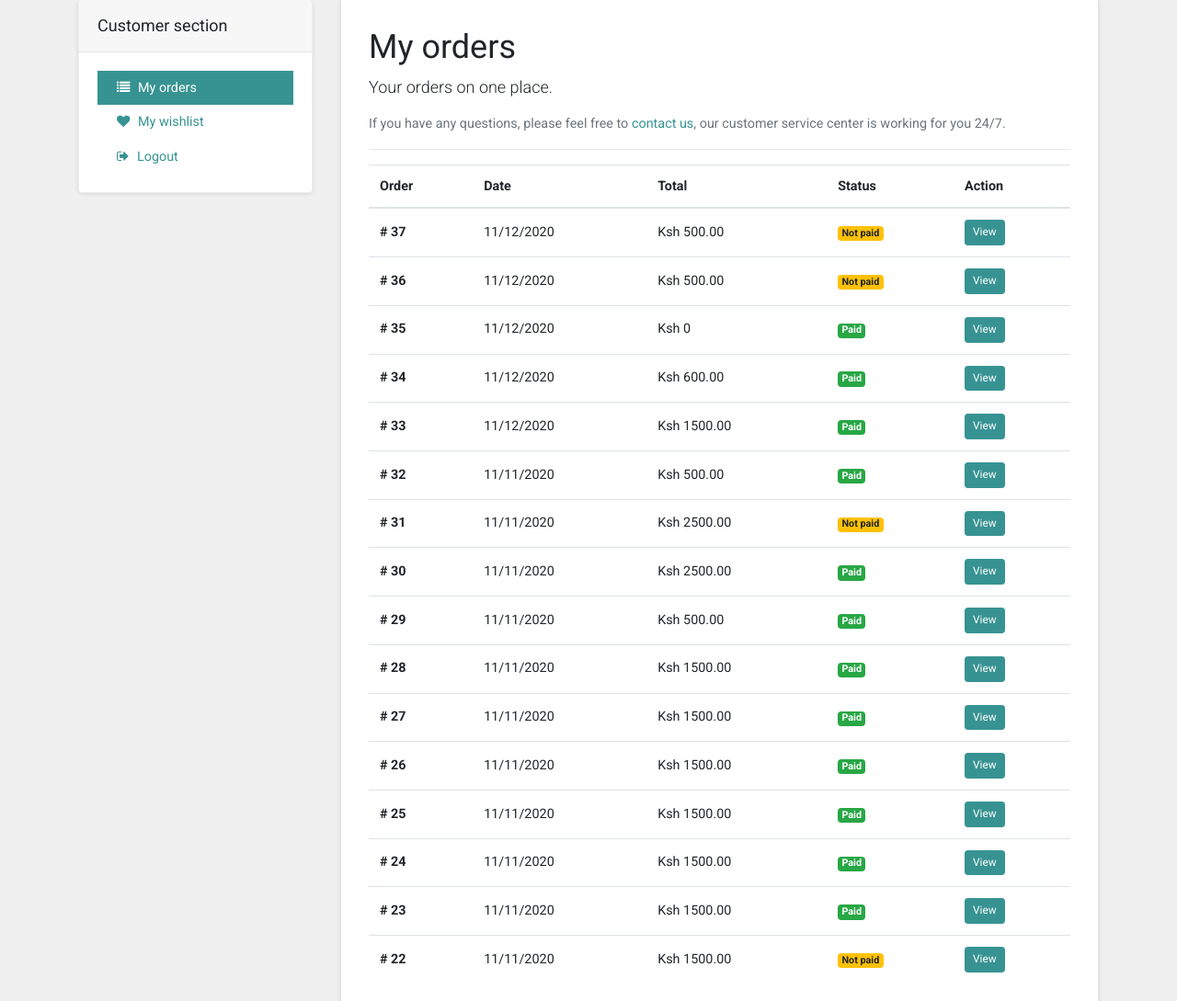
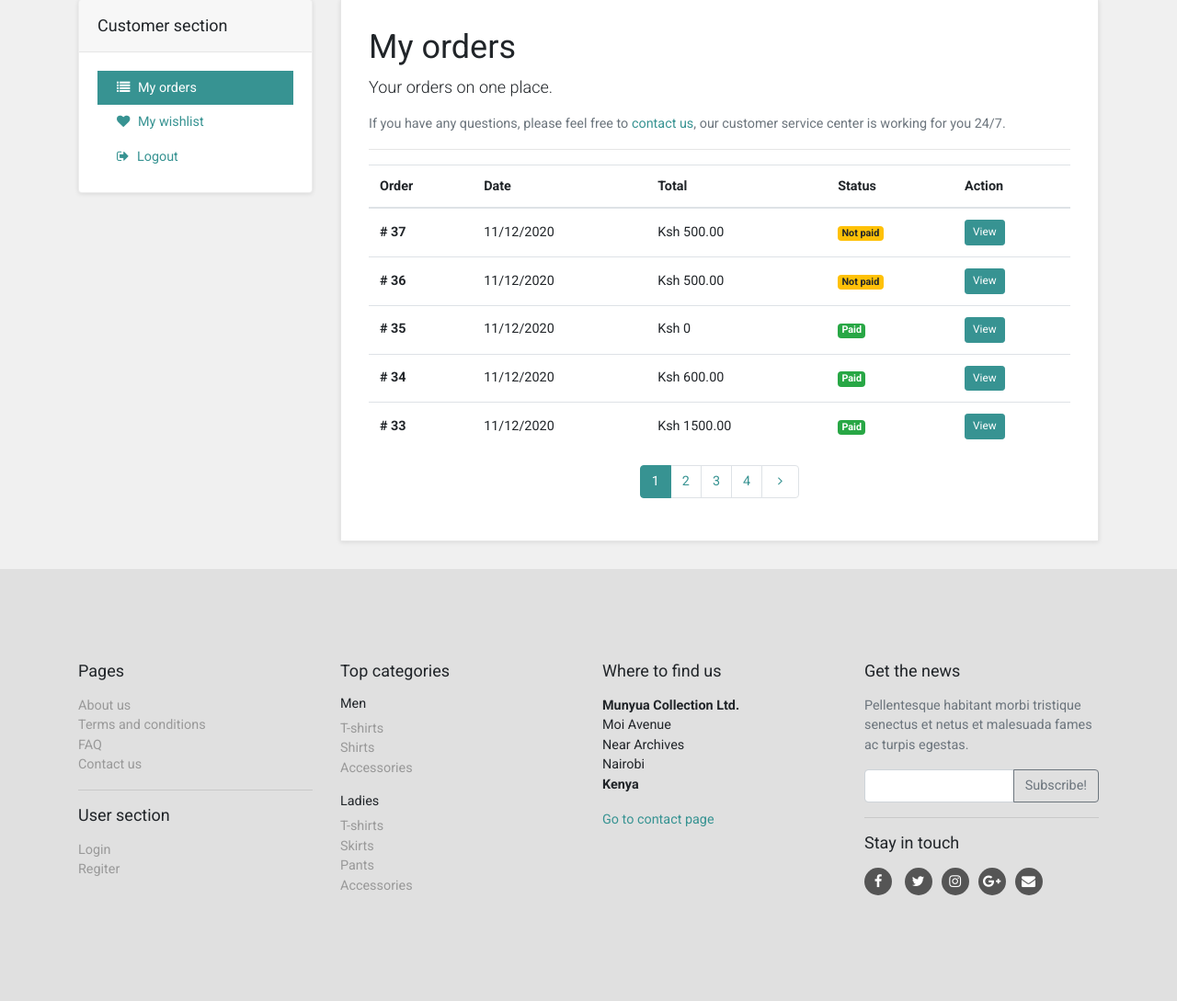
Before and after one commit to munyuaDeveloper/ClothStore, a Django app: page /account/my-account/ in a window 1280 px wide. Shown: the part 233-1322 px from the top of the page at 92% size. Run offline with Django 3.2, Linux system fonts and the light colour scheme; the first user in the database is signed in; data comes from the database, SQL or seed files in the repository; some libraries are stand-ins or nearby versions.

Commit message:
pagination on customer orders

```diff
--- a/account/views.py
+++ b/account/views.py
@@ -1,5 +1,4 @@
-from django.contrib.auth import login
-from django.contrib.auth.views import LoginView
+
 from django.core.paginator import Paginator, PageNotAnInteger, EmptyPage
 from django.shortcuts import render, get_object_or_404
 from django.urls import reverse_lazy
@@ -17,9 +16,19 @@ class SignUpView(CreateView):
 
 def MyAccount(request):
     customer_orders = Order.objects.filter(user=request.user)
+    paginator = Paginator(customer_orders, 5)
+    page_request_var = 'page'
+    page = request.GET.get(page_request_var)
 
+    try:
+        paginated_queryset = paginator.page(page)
+    except PageNotAnInteger:
+        paginated_queryset = paginator.page(1)
+    except EmptyPage:
+        paginated_queryset = paginator.page(paginator.num_pages)
     context = {
-        'customer_orders': customer_orders
+        'customer_orders': paginated_queryset,
+        'page_request_var': page_request_var,
     }
     return render(request,
                   'customer-orders.html', context
--- a/templates/customer-orders.html
+++ b/templates/customer-orders.html
@@ -99,6 +99,31 @@
                                     {#                      </tr>#}
                                     </tbody>
                                 </table>
+                            <div class="pages">
+                            <nav aria-label="Page navigation example" class="d-flex justify-content-center">
+                                <ul class="pagination">
+                                    {% if customer_orders.has_previous %}
+                                        <li class="page-item"><a
+                                                href="?{{ page_request_var }}={{ customer_orders.previous_page_number }}"
+                                                class="page-link"> <i class="fa fa-angle-left"></i></a></li>
+                                    {% endif %}
+                                    {% for i in customer_orders.paginator.page_range %}
+                                        {% if customer_orders.number == i %}
+                                            <li class="page-item active"><a href="#" class="page-link">{{ i }}</a></li>
+                                        {% else %}
+                                            <li class="page-item"><a href="?page={{ i }}" class="page-link">{{ i }}</a>
+                                            </li>
+                                        {% endif %}
+                                    {% endfor %}
+                                    {% if customer_orders.has_next %}
+                                        <li class="page-item"><a
+                                                href="?{{ page_request_var }}={{ customer_orders.next_page_number }}"
+                                                class="page-link"> <i class="fa fa-angle-right"></i></a></li>
+                                    {% endif %}
+
+                                </ul>
+                            </nav>
+                        </div>
                             </div>
                         </div>
                     </div>
```
Also changed, not shown: db.sqlite3.
